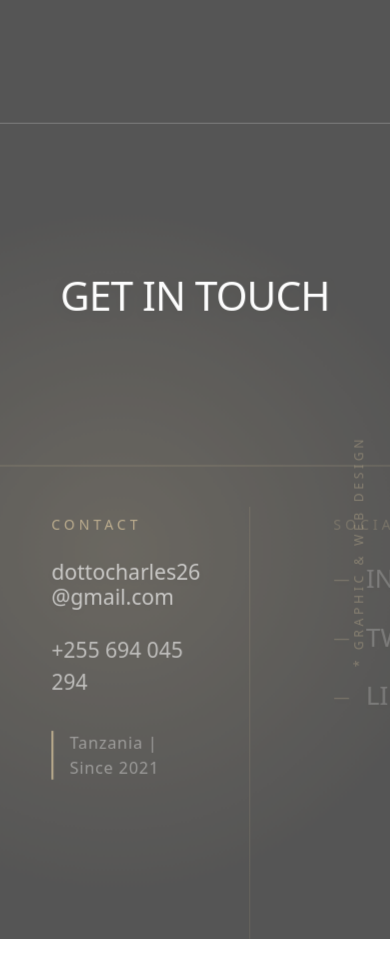
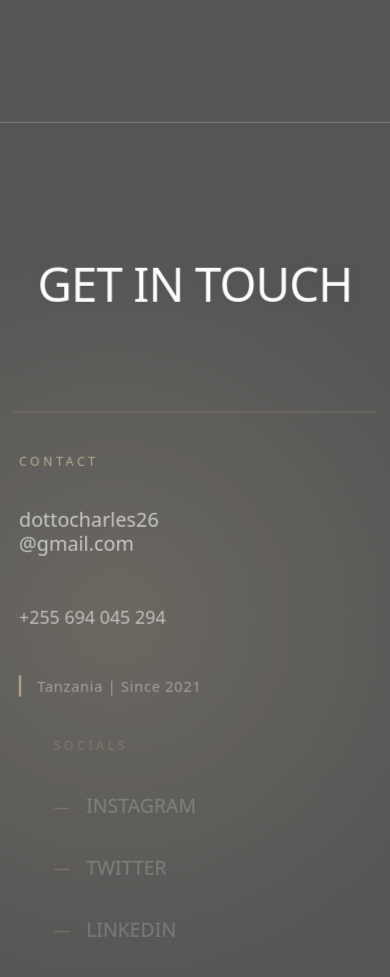
Before and after one commit to mntez/francis-portfolio, a Next.js app: page / in a window 390 px wide. Shown: the part 4740-5717 px from the top of the page. Before the commit the page ends 5679 px from the top, so only its background shows below. Built offline with nearby package versions, Linux system fonts and the light colour scheme; a web font is replaced by a local one.

Commit message:
Make site mobile responsive

```diff
--- a/app/components/ContactSection.tsx
+++ b/app/components/ContactSection.tsx
@@ -1,13 +1,25 @@
 'use client';
 
 import { motion } from 'framer-motion';
-import { useState } from 'react';
+import { useState, useEffect } from 'react';
 
 export default function ContactSection() {
   const [emailHover, setEmailHover] = useState(false);
   const [instagramHover, setInstagramHover] = useState(false);
   const [twitterHover, setTwitterHover] = useState(false);
   const [linkedinHover, setLinkedinHover] = useState(false);
+  const [isMobile, setIsMobile] = useState(false);
+
+  // Check if mobile on mount and resize
+  useEffect(() => {
+    const checkMobile = () => {
+      setIsMobile(window.innerWidth <= 768);
+    };
+
+    checkMobile();
+    window.addEventListener('resize', checkMobile);
+    return () => window.removeEventListener('resize', checkMobile);
+  }, []);
 
   const scrollToTop = () => {
     window.scrollTo({ top: 0, behavior: 'smooth' });
@@ -16,13 +28,14 @@ export default function ContactSection() {
   return (
     <section id="contact" style={{
       width: '100%',
-      height: '100vh',
+      minHeight: '100vh',
       backgroundColor: '#111',
       color: 'white',
       display: 'flex',
       flexDirection: 'column',
       position: 'relative',
       overflow: 'hidden',
+      padding: isMobile ? '2rem 1rem' : '0',
     }}>
       <div style={{
         position: 'absolute',
@@ -35,15 +48,16 @@ export default function ContactSection() {
         zIndex: 1,
       }} />
 
+      {/* Header Section - Mobile Optimized */}
       <div style={{
-        height: '40%',
+        height: isMobile ? '30vh' : '40%',
         display: 'flex',
         alignItems: 'center',
         justifyContent: 'center',
         borderBottom: '1px solid rgba(229, 198, 135, 0.2)',
         position: 'relative',
         zIndex: 2,
-        padding: '0 2rem',
+        padding: isMobile ? '0 1rem' : '0 2rem',
       }}>
         <motion.h1
           initial={{ opacity: 0, y: 50 }}
@@ -51,7 +65,7 @@ export default function ContactSection() {
           transition={{ duration: 0.8, ease: [0.22, 1, 0.36, 1] }}
           style={{
             fontFamily: 'CALID, ui-sans-serif, system-ui',
-            fontSize: 'clamp(2.5rem, 8vw, 6rem)',
+            fontSize: isMobile ? 'clamp(2rem, 12vw, 3.5rem)' : 'clamp(2.5rem, 8vw, 6rem)',
             fontWeight: '400',
             color: 'white',
             letterSpacing: '-0.02em',
@@ -77,16 +91,18 @@ export default function ContactSection() {
         </motion.h1>
       </div>
 
+      {/* Content Section - Mobile Stacked Layout */}
       <div style={{
-        height: '60%',
+        height: isMobile ? 'auto' : '60%',
         display: 'grid',
-        gridTemplateColumns: '1fr 1fr',
-        gap: '2rem',
-        padding: '2.5rem 4rem',
+        gridTemplateColumns: isMobile ? '1fr' : '1fr 1fr',
+        gap: isMobile ? '2rem' : '2rem',
+        padding: isMobile ? '2rem 1rem' : '2.5rem 4rem',
         zIndex: 2,
         position: 'relative',
         alignItems: 'start',
       }}>
+        {/* Left Column - Contact Info */}
         <motion.div
           initial={{ opacity: 0, x: -30 }}
           animate={{ opacity: 1, x: 0 }}
@@ -95,15 +111,15 @@ export default function ContactSection() {
             display: 'flex',
             flexDirection: 'column',
             justifyContent: 'flex-start',
-            borderRight: '1px solid rgba(229, 198, 135, 0.2)',
-            paddingRight: '3rem',
+            borderRight: isMobile ? 'none' : '1px solid rgba(229, 198, 135, 0.2)',
+            paddingRight: isMobile ? '0' : '3rem',
             height: '100%',
             paddingTop: '0.5rem',
           }}
         >
           <h3 style={{
             fontFamily: 'CALID, ui-sans-serif, system-ui',
-            fontSize: '0.85rem',
+            fontSize: isMobile ? '0.75rem' : '0.85rem',
             letterSpacing: '0.3em',
             color: '#E5C687',
             marginBottom: '1.5rem',
@@ -117,11 +133,12 @@ export default function ContactSection() {
             href="mailto:dottocharles26@gmail.com"
             onMouseEnter={() => setEmailHover(true)}
             onMouseLeave={() => setEmailHover(false)}
-            whileHover={{ x: 8 }}
-            transition={{ duration: 0.2 }}
+            onTouchStart={() => isMobile && setEmailHover(true)} // Mobile touch
+            onTouchEnd={() => isMobile && setEmailHover(false)}
+            whileHover={!isMobile ? { x: 8 } : {}}
             style={{
               fontFamily: 'CALID, ui-sans-serif, system-ui',
-              fontSize: 'clamp(1.3rem, 2.5vw, 2.2rem)',
+              fontSize: isMobile ? 'clamp(1.1rem, 5vw, 1.5rem)' : 'clamp(1.3rem, 2.5vw, 2.2rem)',
               fontWeight: '400',
               color: emailHover ? '#E5C687' : 'white',
               textDecoration: 'none',
@@ -131,6 +148,7 @@ export default function ContactSection() {
               display: 'inline-block',
               transition: 'color 0.2s ease',
               textShadow: '0 2px 5px rgba(0,0,0,0.2)',
+              padding: isMobile ? '12px 0' : '0', // Larger touch target
             }}
           >
             dottocharles26
@@ -140,11 +158,11 @@ export default function ContactSection() {
 
           <motion.a
             href="tel:+255694045294"
-            whileHover={{ x: 8 }}
+            whileHover={!isMobile ? { x: 8 } : {}}
             transition={{ duration: 0.2 }}
             style={{
               fontFamily: 'CALID, ui-sans-serif, system-ui',
-              fontSize: '1.3rem',
+              fontSize: isMobile ? '1.1rem' : '1.3rem',
               fontWeight: '400',
               color: '#ffffff',
               textDecoration: 'none',
@@ -154,16 +172,30 @@ export default function ContactSection() {
               display: 'inline-block',
               transition: 'color 0.2s ease',
               opacity: 0.9,
+              padding: isMobile ? '12px 0' : '0',
             }}
-            onMouseEnter={(e) => e.currentTarget.style.color = '#E5C687'}
-            onMouseLeave={(e) => e.currentTarget.style.color = '#ffffff'}
+            onMouseEnter={(e) => !isMobile && (e.currentTarget.style.color = '#E5C687')}
+            onMouseLeave={(e) => !isMobile && (e.currentTarget.style.color = '#ffffff')}
+            onTouchStart={() => {
+              if (isMobile) {
+                const element = document.getElementById('phone-number');
+                if (element) element.style.color = '#E5C687';
+              }
+            }}
+            onTouchEnd={() => {
+              if (isMobile) {
+                const element = document.getElementById('phone-number');
+                if (element) element.style.color = '#ffffff';
+              }
+            }}
+            id="phone-number"
           >
             +255 694 045 294
           </motion.a>
 
           <p style={{
             fontFamily: 'CALID, ui-sans-serif, system-ui',
-            fontSize: '1rem',
+            fontSize: isMobile ? '0.9rem' : '1rem',
             color: 'rgba(255,255,255,0.6)',
             marginTop: '0.5rem',
             letterSpacing: '0.05em',
@@ -174,6 +206,7 @@ export default function ContactSection() {
           </p>
         </motion.div>
 
+        {/* Right Column - Social Links */}
         <motion.div
           initial={{ opacity: 0, x: 30 }}
           animate={{ opacity: 1, x: 0 }}
@@ -182,14 +215,14 @@ export default function ContactSection() {
             display: 'flex',
             flexDirection: 'column',
             justifyContent: 'flex-start',
-            paddingLeft: '1rem',
+            paddingLeft: isMobile ? '0' : '1rem',
             height: '100%',
             paddingTop: '0.5rem',
           }}
         >
           <h3 style={{
             fontFamily: 'CALID, ui-sans-serif, system-ui',
-            fontSize: '0.85rem',
+            fontSize: isMobile ? '0.75rem' : '0.85rem',
             letterSpacing: '0.3em',
             color: '#E5C687',
             marginBottom: '1.5rem',
@@ -199,19 +232,24 @@ export default function ContactSection() {
             SOCIALS
           </h3>
 
-          <div style={{ display: 'flex', flexDirection: 'column', gap: '1.2rem' }}>
-            {/* Instagram Link - Fixed */}
+          <div style={{
+            display: 'flex',
+            flexDirection: 'column',
+            gap: isMobile ? '0.5rem' : '1.2rem'
+          }}>
+            {/* Instagram Link */}
             <motion.a
               href="https://www.instagram.com/1_creativedesign?igsh=MTA2ZHp4dHBxcjZucg%3D%3D&utm_source=qr"
               target="_blank"
               rel="noopener noreferrer"
               onMouseEnter={() => setInstagramHover(true)}
               onMouseLeave={() => setInstagramHover(false)}
-              whileHover={{ x: 8 }}
-              transition={{ duration: 0.2 }}
+              onTouchStart={() => isMobile && setInstagramHover(true)}
+              onTouchEnd={() => isMobile && setInstagramHover(false)}
+              whileHover={!isMobile ? { x: 8 } : {}}
               style={{
                 fontFamily: 'CALID, ui-sans-serif, system-ui',
-                fontSize: '1.6rem',
+                fontSize: isMobile ? '1.2rem' : '1.6rem',
                 fontWeight: '400',
                 color: instagramHover ? '#E5C687' : 'white',
                 textDecoration: 'none',
@@ -221,24 +259,26 @@ export default function ContactSection() {
                 gap: '1rem',
                 transition: 'color 0.2s ease',
                 textShadow: '0 2px 5px rgba(0,0,0,0.2)',
+                padding: isMobile ? '12px 0' : '0',
               }}
             >
               <span style={{ fontSize: '1rem', color: '#E5C687' }}>—</span>
               INSTAGRAM
             </motion.a>
 
-            {/* Twitter Link - Fixed with placeholder URL */}
+            {/* Twitter Link */}
             <motion.a
               href="https://twitter.com/yourusername"
               target="_blank"
               rel="noopener noreferrer"
               onMouseEnter={() => setTwitterHover(true)}
               onMouseLeave={() => setTwitterHover(false)}
-              whileHover={{ x: 8 }}
-              transition={{ duration: 0.2 }}
+              onTouchStart={() => isMobile && setTwitterHover(true)}
+              onTouchEnd={() => isMobile && setTwitterHover(false)}
+              whileHover={!isMobile ? { x: 8 } : {}}
               style={{
                 fontFamily: 'CALID, ui-sans-serif, system-ui',
-                fontSize: '1.6rem',
+                fontSize: isMobile ? '1.2rem' : '1.6rem',
                 fontWeight: '400',
                 color: twitterHover ? '#E5C687' : 'white',
                 textDecoration: 'none',
@@ -248,24 +288,26 @@ export default function ContactSection() {
                 gap: '1rem',
                 transition: 'color 0.2s ease',
                 textShadow: '0 2px 5px rgba(0,0,0,0.2)',
+                padding: isMobile ? '12px 0' : '0',
               }}
             >
               <span style={{ fontSize: '1rem', color: '#E5C687' }}>—</span>
               TWITTER
             </motion.a>
 
-            {/* LinkedIn Link - Fixed */}
+            {/* LinkedIn Link */}
             <motion.a
               href="https://www.linkedin.com/in/francis-charles-15219a3b1"
               target="_blank"
               rel="noopener noreferrer"
               onMouseEnter={() => setLinkedinHover(true)}
               onMouseLeave={() => setLinkedinHover(false)}
-              whileHover={{ x: 8 }}
-              transition={{ duration: 0.2 }}
+              onTouchStart={() => isMobile && setLinkedinHover(true)}
+              onTouchEnd={() => isMobile && setLinkedinHover(false)}
+              whileHover={!isMobile ? { x: 8 } : {}}
               style={{
                 fontFamily: 'CALID, ui-sans-serif, system-ui',
-                fontSize: '1.6rem',
+                fontSize: isMobile ? '1.2rem' : '1.6rem',
                 fontWeight: '400',
                 color: linkedinHover ? '#E5C687' : 'white',
                 textDecoration: 'none',
@@ -275,6 +317,7 @@ export default function ContactSection() {
                 gap: '1rem',
                 transition: 'color 0.2s ease',
                 textShadow: '0 2px 5px rgba(0,0,0,0.2)',
+                padding: isMobile ? '12px 0' : '0',
               }}
             >
               <span style={{ fontSize: '1rem', color: '#E5C687' }}>—</span>
@@ -284,26 +327,28 @@ export default function ContactSection() {
         </motion.div>
       </div>
 
+      {/* Back to Top Button - Mobile Optimized */}
       <motion.div
         initial={{ opacity: 0 }}
         animate={{ opacity: 1 }}
         transition={{ duration: 0.8, delay: 0.6 }}
         style={{
-          position: 'absolute',
-          bottom: '1.5rem',
-          left: '4rem',
-          right: '4rem',
+          position: isMobile ? 'relative' : 'absolute',
+          bottom: isMobile ? '1rem' : '1.5rem',
+          left: isMobile ? '1rem' : '4rem',
+          right: isMobile ? '1rem' : '4rem',
           display: 'flex',
           justifyContent: 'space-between',
           alignItems: 'center',
-          paddingTop: '1rem',
+          paddingTop: isMobile ? '2rem' : '1rem',
           borderTop: '1px solid rgba(229, 198, 135, 0.2)',
           color: 'rgba(255,255,255,0.7)',
           fontFamily: 'CALID, ui-sans-serif, system-ui',
-          fontSize: '0.8rem',
+          fontSize: isMobile ? '0.7rem' : '0.8rem',
           letterSpacing: '0.1em',
           textTransform: 'uppercase',
           zIndex: 3,
+          marginTop: isMobile ? '1rem' : '0',
         }}
       >
         <span
@@ -312,14 +357,23 @@ export default function ContactSection() {
             cursor: 'pointer',
             transition: 'color 0.2s ease',
             color: 'rgba(255,255,255,0.7)',
+            padding: isMobile ? '12px 0' : '0',
           }}
-          onMouseEnter={(e) => e.currentTarget.style.color = '#E5C687'}
-          onMouseLeave={(e) => e.currentTarget.style.color = 'rgba(255,255,255,0.7)'}
+          onMouseEnter={(e) => !isMobile && (e.currentTarget.style.color = '#E5C687')}
+          onMouseLeave={(e) => !isMobile && (e.currentTarget.style.color = 'rgba(255,255,255,0.7)')}
+          onTouchStart={(e) => {
+            if (isMobile) e.currentTarget.style.color = '#E5C687';
+          }}
+          onTouchEnd={(e) => {
+            if (isMobile) e.currentTarget.style.color = 'rgba(255,255,255,0.7)';
+          }}
         >
           BACK TO TOP ↑
         </span>
       </motion.div>
 
+      {/* Hide vertical text on mobile */}
+      {!isMobile && (
         <div style={{
           position: 'absolute',
           right: '1.5rem',
@@ -335,6 +389,7 @@ export default function ContactSection() {
         }}>
           * GRAPHIC & WEB DESIGN
         </div>
+      )}
     </section>
   );
 }
```
Lines whose indentation alone changed are shown as unchanged.
